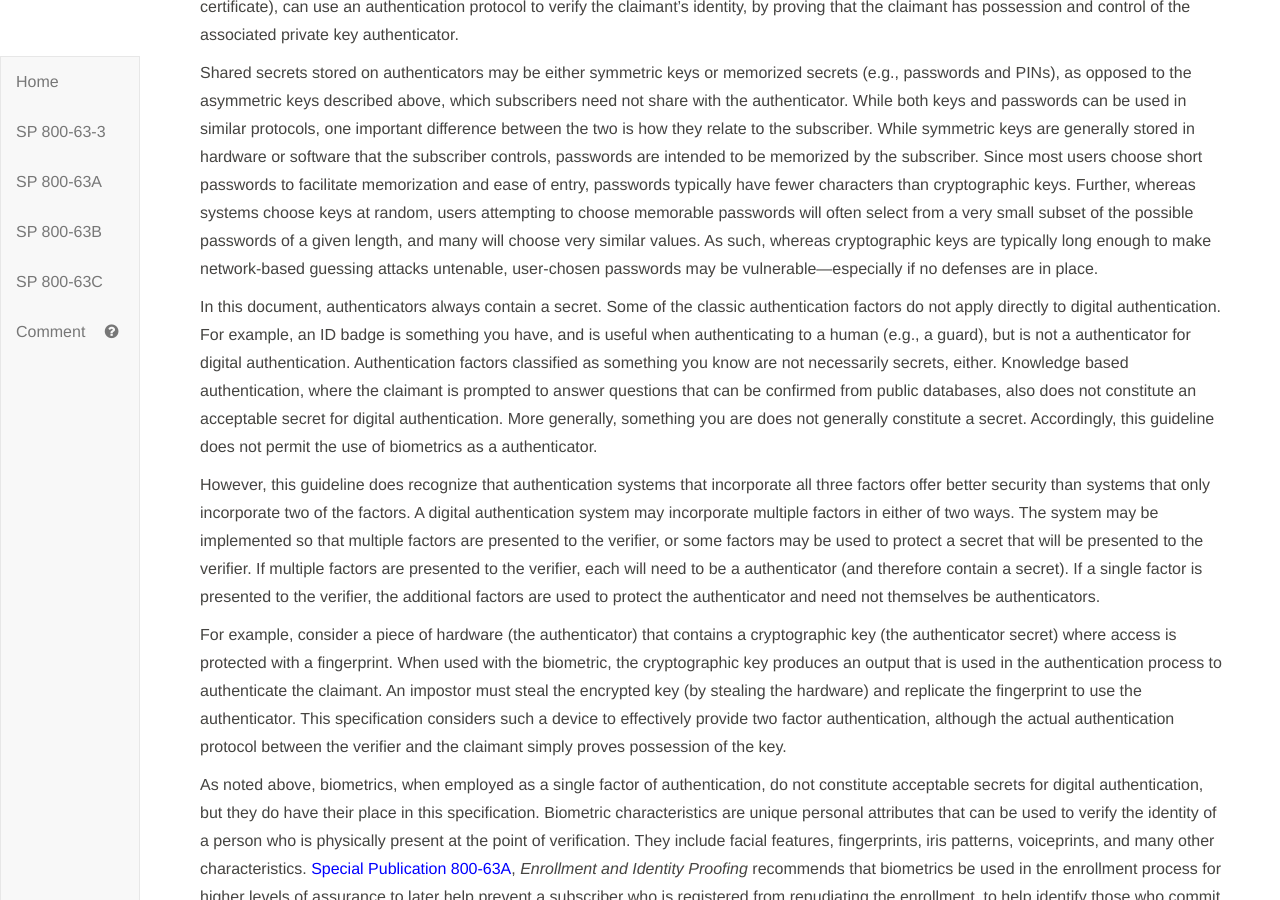
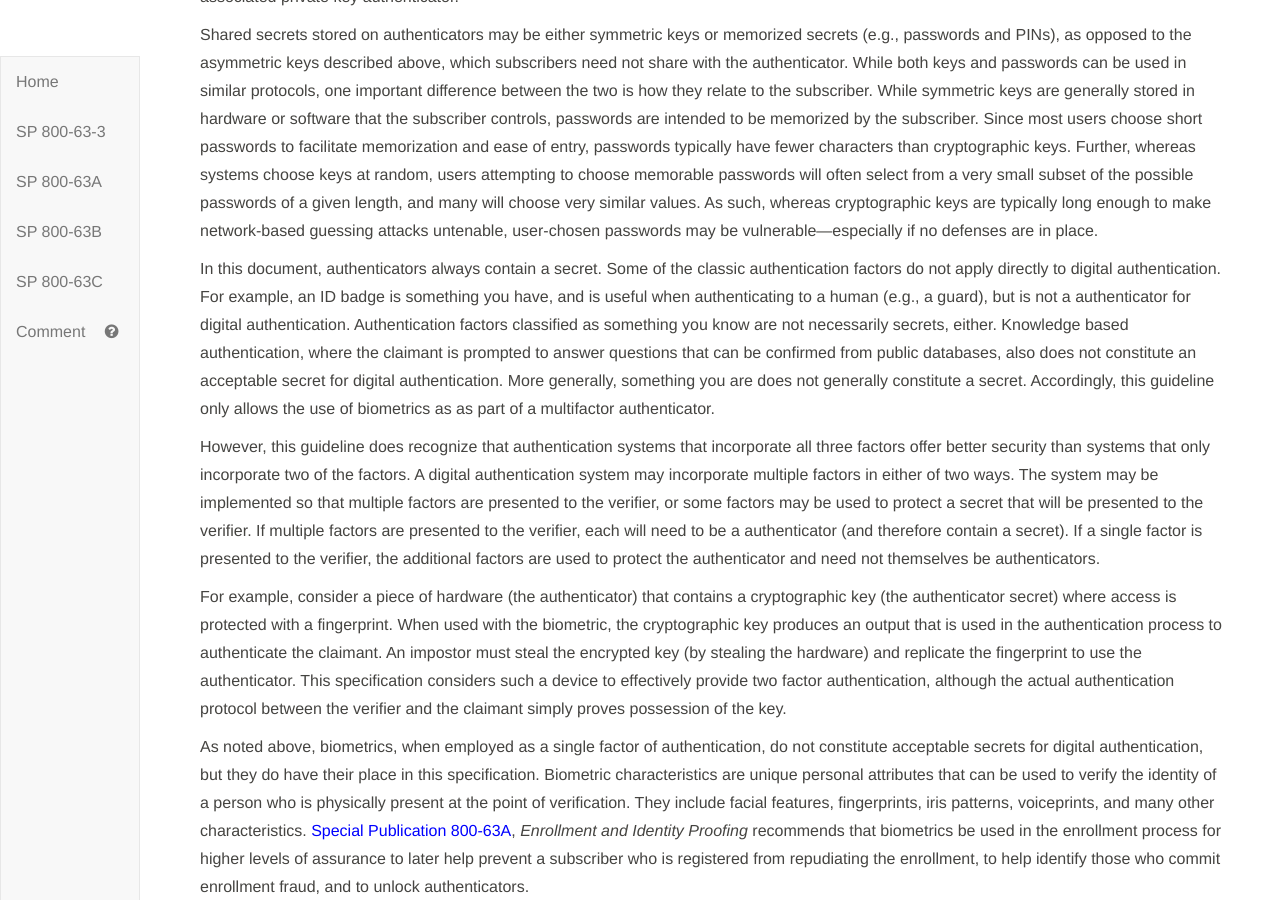
Before and after one commit to usnistgov/800-63-3, a Jekyll site: the page built from sp800-63-3.md, in a window 1280 px wide and 900 px high, scrolled down 20519 px. Built offline with Jekyll 4.4.1, drawn with Linux system fonts in a browser that asks for light colours; some of the changed text lies outside the part shown.

Commit message:
Minor edits before finalizing the exec summary.

```diff
--- a/sp800-63-3/sec4_model.md
+++ b/sp800-63-3/sec4_model.md
@@ -81,7 +81,7 @@
 
 Shared secrets stored on authenticators may be either symmetric keys or memorized secrets (e.g., passwords and PINs), as opposed to the asymmetric keys described above, which subscribers need not share with the authenticator. While both keys and passwords can be used in similar protocols, one important difference between the two is how they relate to the subscriber. While symmetric keys are generally stored in hardware or software that the subscriber controls, passwords are intended to be memorized by the subscriber. Since most users choose short passwords to facilitate memorization and ease of entry, passwords typically have fewer characters than cryptographic keys. Further, whereas systems choose keys at random, users attempting to choose memorable passwords will often select from a very small subset of the possible passwords of a given length, and many will choose very similar values. As such, whereas cryptographic keys are typically long enough to make network-based guessing attacks untenable, user-chosen passwords may be vulnerable—especially if no defenses are in place.
 
-In this document, authenticators always contain a secret. Some of the classic authentication factors do not apply directly to digital authentication. For example, an ID badge is something you have, and is useful when authenticating to a human (e.g., a guard), but is not a authenticator for digital authentication. Authentication factors classified as something you know are not necessarily secrets, either. Knowledge based authentication, where the claimant is prompted to answer questions that can be confirmed from public databases, also does not constitute an acceptable secret for digital authentication. More generally, something you are does not generally constitute a secret. Accordingly, this guideline does not permit the use of biometrics as a authenticator.
+In this document, authenticators always contain a secret. Some of the classic authentication factors do not apply directly to digital authentication. For example, an ID badge is something you have, and is useful when authenticating to a human (e.g., a guard), but is not a authenticator for digital authentication. Authentication factors classified as something you know are not necessarily secrets, either. Knowledge based authentication, where the claimant is prompted to answer questions that can be confirmed from public databases, also does not constitute an acceptable secret for digital authentication. More generally, something you are does not generally constitute a secret. Accordingly, this guideline only allows the use of biometrics as as part of a multifactor authenticator.
 
 However, this guideline does recognize that authentication systems that incorporate all three factors offer better security than systems that only incorporate two of the factors. A digital authentication system may incorporate multiple factors in either of two ways. The system may be implemented so that multiple factors are presented to the verifier, or some factors may be used to protect a secret that will be presented to the verifier. If multiple factors are presented to the verifier, each will need to be a authenticator (and therefore contain a secret). If a single factor is presented to the verifier, the additional factors are used to protect the authenticator and need not themselves be authenticators.
 
```
Also changed, not shown: sp800-63-3/cover.md (+1 -3 lines).
